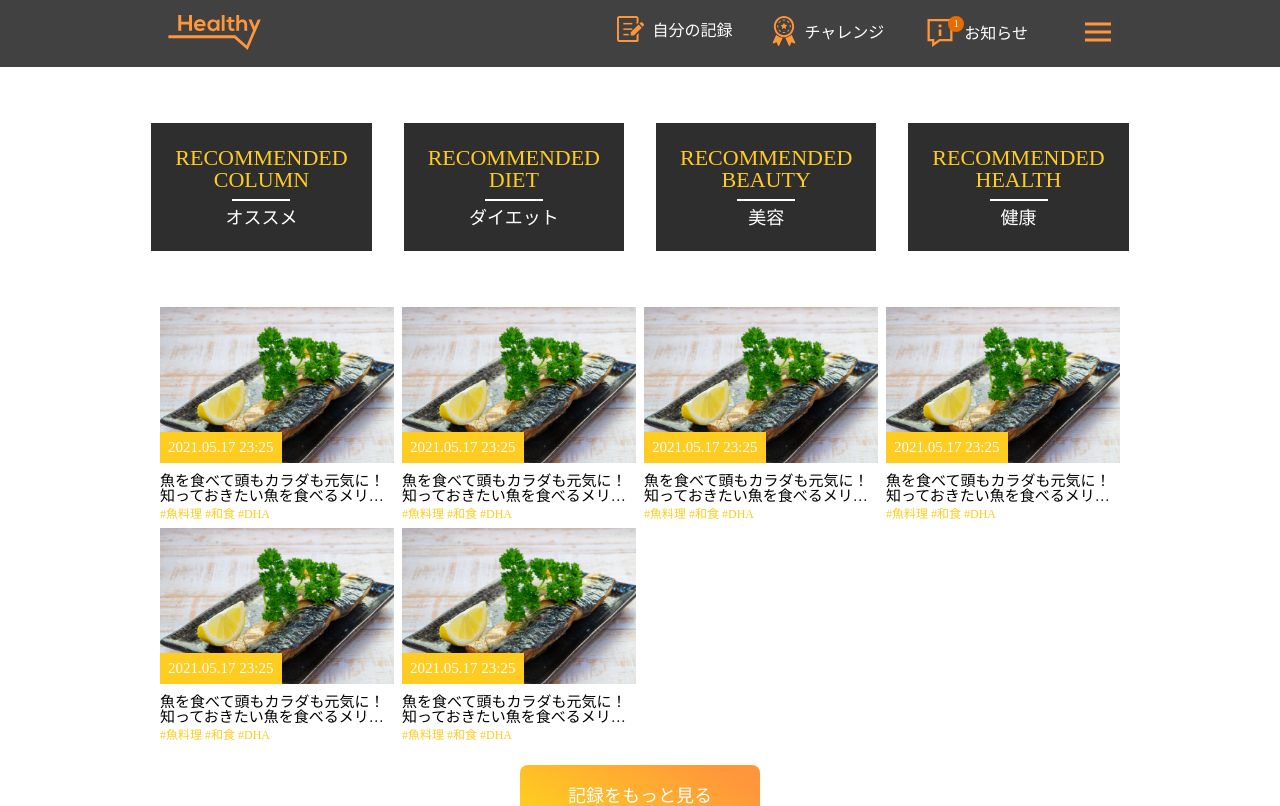
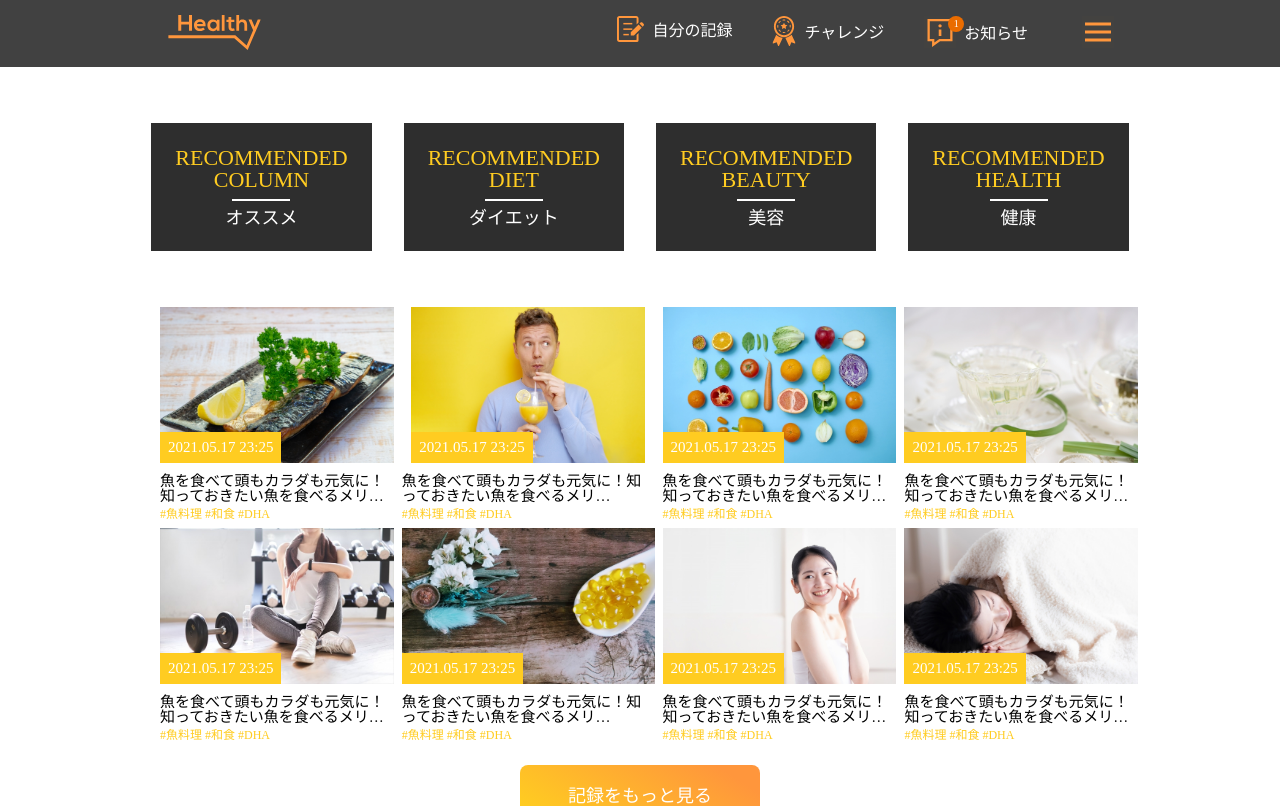
Before and after one commit to nguyennghi3489/healthy-web, a React (Create React App) app: page /articles in a window 1280 px wide. Shown: the top 806 px of the page. Built offline with nearby package versions, Linux system fonts and the light colour scheme.

Commit message:
feat: set up dynamic data for articles page

```diff
--- /dev/null
+++ b/src/apis/articles.ts
@@ -0,0 +1,10 @@
+import { articlesMockData } from "../data/articles";
+import { IArticleModel } from "../models/article";
+
+export const getArticleList = (): Promise<IArticleModel[]> => {
+  return new Promise((resolve, reject) => {
+    setTimeout(() => {
+      return resolve(articlesMockData);
+    }, 100);
+  });
+};
--- /dev/null
+++ b/src/data/articles.ts
@@ -0,0 +1,60 @@
+import { IArticleModel } from "../models/article";
+
+export const articlesMockData: IArticleModel[] = [
+  {
+    id: 1,
+    title: "魚を食べて頭もカラダも元気に！知っておきたい魚を食べるメリ…",
+    date: "2021.05.17 23:25",
+    url: "/images/column-1.jpg",
+    tags: ["#魚料理", "#和食", "#DHA"],
+  },
+  {
+    id: 2,
+    title: "魚を食べて頭もカラダも元気に！知っておきたい魚を食べるメリ…",
+    date: "2021.05.17 23:25",
+    url: "/images/column-3.jpg",
+    tags: ["#魚料理", "#和食", "#DHA"],
+  },
+  {
+    id: 3,
+    title: "魚を食べて頭もカラダも元気に！知っておきたい魚を食べるメリ…",
+    date: "2021.05.17 23:25",
+    url: "/images/column-4.jpg",
+    tags: ["#魚料理", "#和食", "#DHA"],
+  },
+  {
+    id: 4,
+    title: "魚を食べて頭もカラダも元気に！知っておきたい魚を食べるメリ…",
+    date: "2021.05.17 23:25",
+    url: "/images/column-5.jpg",
+    tags: ["#魚料理", "#和食", "#DHA"],
+  },
+  {
+    id: 5,
+    title: "魚を食べて頭もカラダも元気に！知っておきたい魚を食べるメリ…",
+    date: "2021.05.17 23:25",
+    url: "/images/column-6.jpg",
+    tags: ["#魚料理", "#和食", "#DHA"],
+  },
+  {
+    id: 6,
+    title: "魚を食べて頭もカラダも元気に！知っておきたい魚を食べるメリ…",
+    date: "2021.05.17 23:25",
+    url: "/images/column-7.jpg",
+    tags: ["#魚料理", "#和食", "#DHA"],
+  },
+  {
+    id: 7,
+    title: "魚を食べて頭もカラダも元気に！知っておきたい魚を食べるメリ…",
+    date: "2021.05.17 23:25",
+    url: "/images/column-8.jpg",
+    tags: ["#魚料理", "#和食", "#DHA"],
+  },
+  {
+    id: 8,
+    title: "魚を食べて頭もカラダも元気に！知っておきたい魚を食べるメリ…",
+    date: "2021.05.17 23:25",
+    url: "/images/column-2.jpg",
+    tags: ["#魚料理", "#和食", "#DHA"],
+  },
+];
--- /dev/null
+++ b/src/models/article.ts
@@ -0,0 +1,7 @@
+export interface IArticleModel {
+  id: number;
+  date: string;
+  title: string;
+  url: string;
+  tags: string[];
+}
--- a/src/pages/articles/index.tsx
+++ b/src/pages/articles/index.tsx
@@ -1,11 +1,24 @@
+import { useEffect, useState } from "react";
 import { Article } from "../../components/article";
 import { Button } from "../../components/button";
 import { Footer } from "../../components/footer";
 import { Header } from "../../components/header";
 import styles from "./article.module.css";
 import { RecommendBox } from "./components/recommend-box";
+import { IArticleModel } from "../../models/article";
+import { getArticleList } from "../../apis/articles";
 
 export const ArticlesPage = () => {
+  const [articles, setArticles] = useState<IArticleModel[]>([]);
+
+  useEffect(() => {
+    const fetchArticles = async () => {
+      const data = await getArticleList();
+      setArticles(data);
+    };
+    fetchArticles();
+  });
+
   return (
     <div>
       <Header />
@@ -29,42 +42,15 @@ HEALTH"
           />
         </div>
         <div className={styles.articles}>
-          <Article
-            url="/images/column-1.jpg"
-            title="魚を食べて頭もカラダも元気に！知っておきたい魚を食べるメリ…"
-            date="2021.05.17 23:25"
-            tags="#魚料理  #和食  #DHA"
-          />
-          <Article
-            url="/images/column-1.jpg"
-            title="魚を食べて頭もカラダも元気に！知っておきたい魚を食べるメリ…"
-            date="2021.05.17 23:25"
-            tags="#魚料理  #和食  #DHA"
-          />
-          <Article
-            url="/images/column-1.jpg"
-            title="魚を食べて頭もカラダも元気に！知っておきたい魚を食べるメリ…"
-            date="2021.05.17 23:25"
-            tags="#魚料理  #和食  #DHA"
-          />
-          <Article
-            url="/images/column-1.jpg"
-            title="魚を食べて頭もカラダも元気に！知っておきたい魚を食べるメリ…"
-            date="2021.05.17 23:25"
-            tags="#魚料理  #和食  #DHA"
-          />
-          <Article
-            url="/images/column-1.jpg"
-            title="魚を食べて頭もカラダも元気に！知っておきたい魚を食べるメリ…"
-            date="2021.05.17 23:25"
-            tags="#魚料理  #和食  #DHA"
-          />
-          <Article
-            url="/images/column-1.jpg"
-            title="魚を食べて頭もカラダも元気に！知っておきたい魚を食べるメリ…"
-            date="2021.05.17 23:25"
-            tags="#魚料理  #和食  #DHA"
-          />
+          {articles.map((item: IArticleModel) => (
+            <Article
+              key={item.id}
+              url={item.url}
+              title={item.title}
+              date={item.date}
+              tags={item.tags.join(" ")}
+            />
+          ))}
         </div>
         <div className={styles.viewMore}>
           <Button type="large">記録をもっと見る</Button>
```
